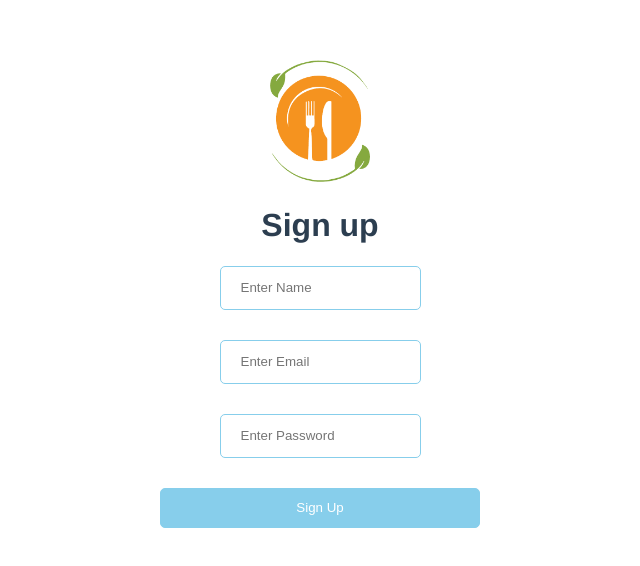
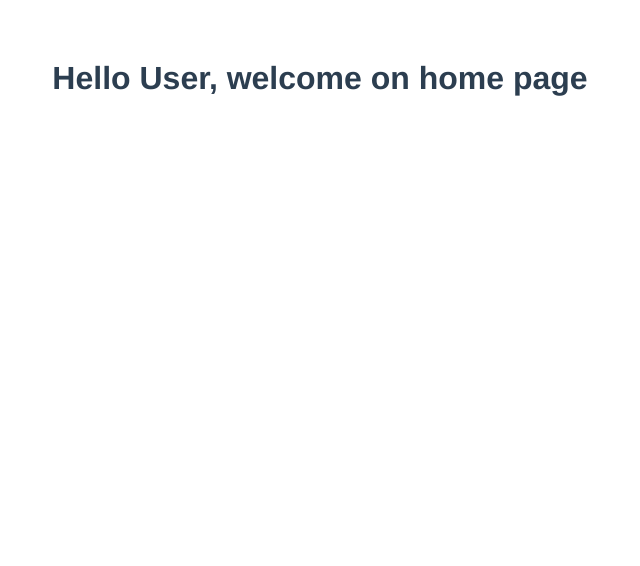
Before and after one commit to JalalHabeeb/resto-man, a Vue app: page / in a window 1280 px wide. Shown: the top 566 px of the page, without its empty margins (320-960 px from the left). Built offline with nearby package versions, Linux system fonts and the light colour scheme.

Commit message:
add vue-router

```diff
--- a/package.json
+++ b/package.json
@@ -10,7 +10,8 @@
   "dependencies": {
     "axios": "^1.6.8",
     "core-js": "^3.8.3",
-    "vue": "^3.2.13"
+    "vue": "^3.2.13",
+    "vue-router": "^4.0.13"
   },
   "devDependencies": {
     "@babel/core": "^7.12.16",
--- a/src/App.vue
+++ b/src/App.vue
@@ -1,15 +1,11 @@
 <template>
-  <SignUp />
+  <router-view/>
 
 </template>
 
 <script>
-import SignUp from "./components/SignUp.vue";
 export default {
   name: "App",
-  components: {
-    SignUp,
-  },
 };
 </script>
 
--- /dev/null
+++ b/src/components/HomePage.vue
@@ -0,0 +1,9 @@
+<template>
+    <h1>Hello User, welcome on home page</h1>
+</template>
+
+<script>
+export default {
+    name: 'HomePage'
+}
+</script>
--- a/src/components/SignUp.vue
+++ b/src/components/SignUp.vue
@@ -53,18 +53,9 @@
   border: 1px solid skyblue;
   border-radius: 5px;
 }
-.register input {
-  width: 300 px;
-  height: 40px;
-  padding-left: 20px;
-  display: block;
-  margin: auto auto 30px auto;
-  border: 1px solid skyblue;
-  border-radius: 5px;
-}
 
 .register button {
-  width: 320px;
+  width: 300px;
   height: 40px;
   border: 1px solid skyblue;
   border-radius: 5px;
--- /dev/null
+++ b/src/routers.js
@@ -0,0 +1,23 @@
+import HomePage from "./components/HomePage.vue";
+import SignUp from "./components/SignUp.vue";
+import { createRouter, createWebHistory } from "vue-router";
+
+const routes = [
+  {
+    name: "HomePage",
+    component: HomePage,
+    path: "/",
+  },
+  {
+    name: "SignUp",
+    component: SignUp,
+    path: "/sign-up",
+  },
+];
+
+const router = createRouter({
+  history: createWebHistory(),
+  routes,
+});
+
+export default router;
```
Also changed, not shown: src/main.js (+4 -3 lines), 1 other file (tests, documents, lock files or other folders).
